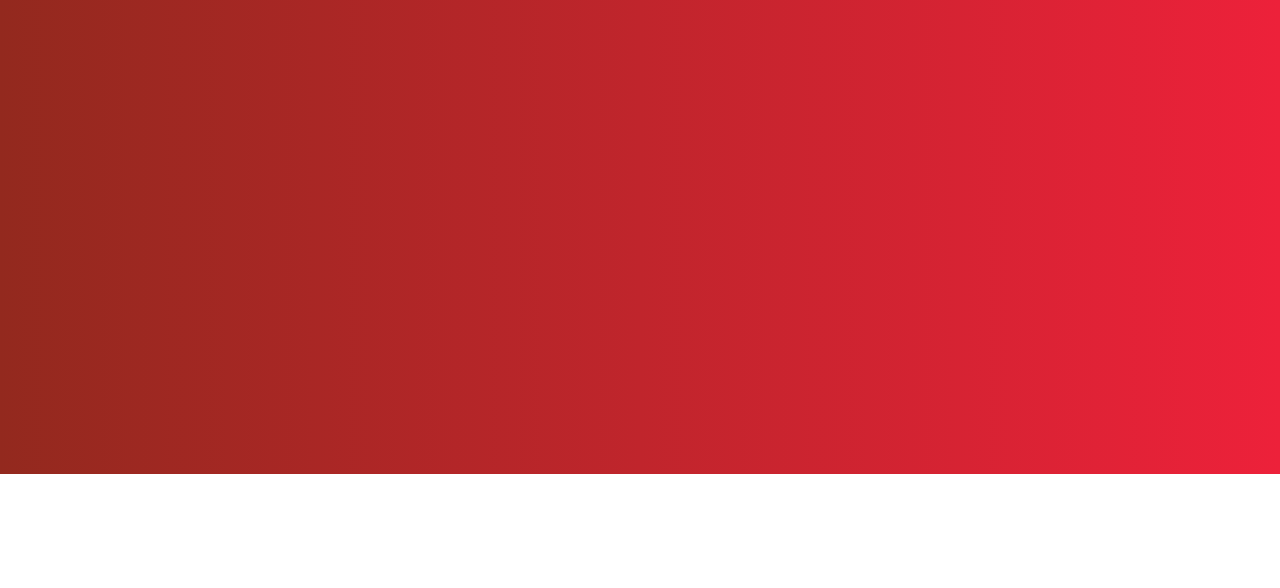
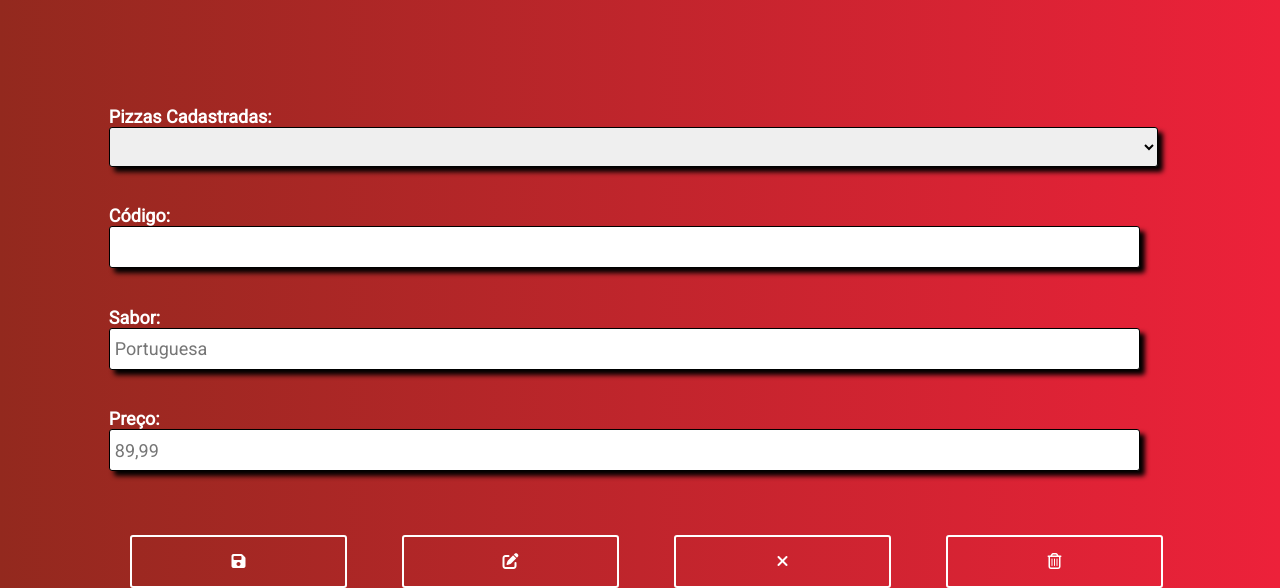
Before and after one commit to Brunonascdev/appBdPizza, a website: page www/listar.html in a window 1280 px wide. Shown: the part 326-914 px from the top of the page. Before the commit the page ends 800 px from the top, so only its background shows below. Drawn offline with Linux system fonts and the light colour scheme.

Commit message:
html \& css finalizados.

```diff
--- a/www/components/script.js
+++ b/www/components/script.js
@@ -1,3 +0,0 @@
-$(document).on("click", "#register", function(){
-  alert("is");
-});
--- a/www/css/style.css
+++ b/www/css/style.css
@@ -104,6 +104,7 @@ html,body{
   border: 1px black solid;
   height: 40px;
   padding-left: 5px;
+  box-shadow: 5px 5px 5px black;
 }
 
 .labelValor{
@@ -125,6 +126,7 @@ html,body{
   border: 1px black solid;
   height: 40px;
   padding-left: 5px;
+  box-shadow: 5px 5px 5px black;
 }
 
 .btnAlinhamento{
@@ -134,6 +136,64 @@ html,body{
   margin-top: 5%;
 }
 
+.btnAlinhamentoOutro{
+  display: flex;
+  width: 85%;
+  justify-content: space-around;
+  margin-top: 5%;
+  margin-left: 8%;
+}
+
+.salvarPizza{
+  padding: 15px;
+  width: 20%;
+  border: 2px white solid;
+  background: none;
+  font-family: 'Roboto', sans-serif;
+  color: white;
+  font-size: 16px;
+  border-radius: 3px;
+}
+
+.registrarPizza{
+  padding: 15px;
+  width: 20%;
+  border: 2px white solid;
+  background: none;
+  font-family: 'Roboto', sans-serif;
+  color: white;
+  font-size: 16px;
+  border-radius: 3px;
+}
+
+.cancelarPizza{
+  padding: 15px;
+  width: 20%;
+  border: 2px white solid;
+  background: none;
+  font-family: 'Roboto', sans-serif;
+  color: white;
+  font-size: 16px;
+  border-radius: 3px;
+}
+
+.excluirPizza{
+  padding: 15px;
+  width: 20%;
+  border: 2px white solid;
+  background: none;
+  font-family: 'Roboto', sans-serif;
+  color: white;
+  font-size: 16px;
+  border-radius: 3px;
+}
+
+.salvarPizza:active, .registrarPizza:active, .cancelarPizza:active, .excluirPizza:active{
+  background-color: white;
+  color: #ED213A;
+}
+
+/* ---------------- */
 .cadastrarPizza{
   padding: 15px;
   width: 45%;
@@ -166,3 +226,95 @@ html,body{
   background-color: white;
   color: #ED213A;
 }
+
+.labelListar{
+  margin-top: 10%;
+  font-family: 'Roboto', sans-serif;
+  margin-left: 8.5%;
+  color: white;
+  font-size: 18px;
+  font-weight: bold;
+}
+
+.listas{
+  width: 82%;
+  display: flex;
+  margin-left: 8.5%;
+  font-size: 18px;
+  font-family: 'Roboto', sans-serif;
+  border-radius: 3px;
+  border: 1px black solid;
+  height: 40px;
+  padding-left: 5px;
+  box-shadow: 5px 5px 5px black;
+}
+
+.labelCodigo{
+  margin-top: 3%;
+  font-family: 'Roboto', sans-serif;
+  margin-left: 8.5%;
+  color: white;
+  font-size: 18px;
+  font-weight: bold;
+}
+
+.labelSaborpizza{
+  margin-top: 3%;
+  font-family: 'Roboto', sans-serif;
+  margin-left: 8.5%;
+  color: white;
+  font-size: 18px;
+  font-weight: bold;
+}
+
+.labelPreço{
+  margin-top: 3%;
+  font-family: 'Roboto', sans-serif;
+  margin-left: 8.5%;
+  color: white;
+  font-size: 18px;
+  font-weight: bold;
+}
+
+.codigoPizza{
+  width: 80%;
+  display: flex;
+  margin-left: 8.5%;
+  font-size: 18px;
+  font-family: 'Roboto', sans-serif;
+  border-radius: 3px;
+  border: 1px black solid;
+  height: 40px;
+  padding-left: 5px;
+  box-shadow: 5px 5px 5px black;
+}
+
+.saborPizza{
+  width: 80%;
+  display: flex;
+  margin-left: 8.5%;
+  font-size: 18px;
+  font-family: 'Roboto', sans-serif;
+  border-radius: 3px;
+  border: 1px black solid;
+  height: 40px;
+  padding-left: 5px;
+  box-shadow: 5px 5px 5px black;
+}
+
+.preçoPizza{
+  width: 80%;
+  display: flex;
+  margin-left: 8.5%;
+  font-size: 18px;
+  font-family: 'Roboto', sans-serif;
+  border-radius: 3px;
+  border: 1px black solid;
+  height: 40px;
+  padding-left: 5px;
+  box-shadow: 5px 5px 5px black;
+}
+
+#register{
+  padding: 20px;
+}
--- a/www/listar.html
+++ b/www/listar.html
@@ -17,6 +17,21 @@
   <div class="container">
     <h3 class="tituloDois">Cadastros</h3>
 
+    <label class="labelListar"> Pizzas Cadastradas: </label>
+    <select class="listas" id="selectListas"></select>
+    <label class="labelCodigo"> Código: </label>
+    <input type="text" class="codigoPizza" id="codigo">
+    <label class="labelSaborpizza"> Sabor: </label>
+    <input type="text" class="saborPizza" placeholder="Portuguesa" id="sabor">
+    <label class="labelPreço"> Preço: </label>
+    <input type="number" class="preçoPizza" placeholder="89,99" id="preço">
+
+      <div class="btnAlinhamentoOutro">
+      <button class="salvarPizza" id="savePizza"><i class="fas fa-save"></i></button>
+      <button class="registrarPizza" id="registerPizza"><i class="fas fa-edit"></i></button>
+      <button class="cancelarPizza" id="cancelPizza"><i class="fas fa-times"></i></button>
+      <button class="excluirPizza" id="deletePizzar"><i class="far fa-trash-alt"></i></button>
+    </div>
   </div>
 </body>
 </html>
```
